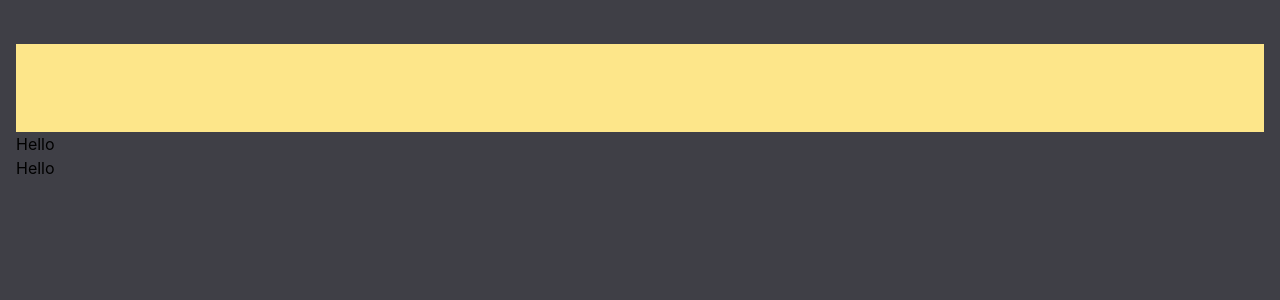
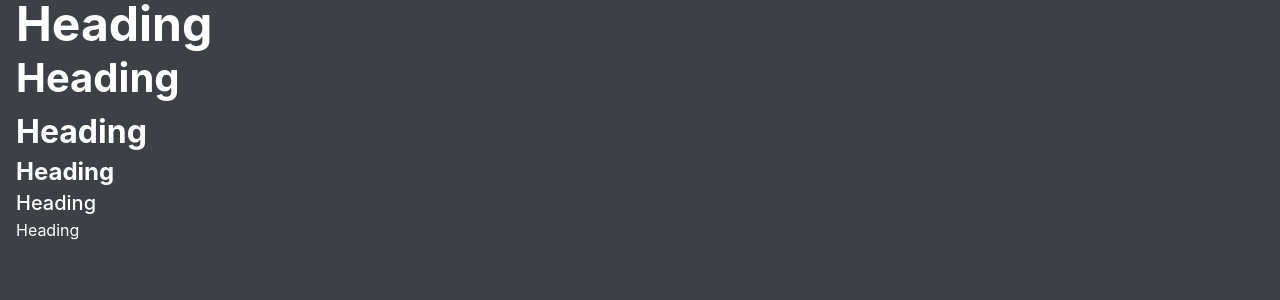
Before and after one commit to dapzer/watch-with-friends-front, a Next.js app: page / in a window 1280 px wide. Shown: the top 300 px of the page. Built offline with nearby package versions, Linux system fonts and the light colour scheme.

Commit message:
feat(typography): Add basic variants

```diff
--- a/package.json
+++ b/package.json
@@ -12,6 +12,7 @@
     "@types/node": "18.15.0",
     "@types/react": "18.0.28",
     "@types/react-dom": "18.0.11",
+    "clsx": "^1.2.1",
     "eslint": "8.36.0",
     "eslint-config-next": "13.2.4",
     "next": "13.2.4",
--- a/src/pages/index.tsx
+++ b/src/pages/index.tsx
@@ -1,6 +1,5 @@
 import Head from "next/head";
 import { Typography } from "@/shared/ui/Typography";
-import Link from "next/link";
 
 export default function Home() {
   return (
@@ -8,11 +7,24 @@ export default function Home() {
       <Head>
         <title>Watch With Friends</title>
       </Head>
-      <div className="container w-full py-11">
-        <div className="w-full bg-amber-200 py-11"></div>
-        <Typography as="h1">Heading</Typography>
-        <Typography as={Link} href={"/"}>
-          Link
+      <div className="container w-full">
+        <Typography as="h1" variant="title">
+          Heading
+        </Typography>
+        <Typography as="h2" variant="title2">
+          Heading
+        </Typography>
+        <Typography as="h3" variant="title3">
+          Heading
+        </Typography>
+        <Typography as="h4" variant="title4">
+          Heading
+        </Typography>
+        <Typography as="a" variant="link">
+          Heading
+        </Typography>
+        <Typography as="span" variant="textSmall">
+          Heading
         </Typography>
       </div>
     </>
--- a/src/shared/ui/Typography/index.tsx
+++ b/src/shared/ui/Typography/index.tsx
@@ -1,4 +1,5 @@
 import React from "react";
+import clsx from "clsx";
 
 type PolymorphicProps<Element extends React.ElementType, Props> = Props &
   Omit<React.ComponentProps<Element>, "as"> & {
@@ -6,10 +7,24 @@ type PolymorphicProps<Element extends React.ElementType, Props> = Props &
   };
 
 interface TypographyProps {
-  // myProp: number;
+  className?: string;
+  variant?: "text" | "title" | "title2" | "title3" | "title4" | "link" | "textSmall";
 }
 
 export const Typography = <Element extends React.ElementType = React.ElementType>(props: PolymorphicProps<Element, TypographyProps>) => {
-  const { as: Component = "div", ...rest } = props;
-  return <Component {...rest}>Hello</Component>;
+  const { as: Component = "div", variant = "text", className, ...rest } = props;
+  return (
+    <Component
+      className={clsx("text-125sm font-medium text-white", {
+        "text-5xl !font-bold": variant == "title",
+        "text-45xl !font-bold": variant == "title2",
+        "text-35xl !font-bold": variant == "title3",
+        "text-2xl !font-bold": variant == "title4",
+        "text-default !font-normal": variant == "textSmall",
+        "cursor-pointer hover:text-blue-600": variant == "link",
+        [`${className}`]: className,
+      })}
+      {...rest}
+    />
+  );
 };
--- a/src/styles/global.css
+++ b/src/styles/global.css
@@ -49,3 +49,7 @@ html {
   border-radius: 8px;
   @apply bg-zinc-700
 }
+
+span {
+  display: block;
+}
--- a/tailwind.config.js
+++ b/tailwind.config.js
@@ -2,7 +2,15 @@
 module.exports = {
   content: ["./src/**/*.{js,ts,jsx,tsx}"],
   theme: {
-    extend: {},
+    extend: {
+      fontSize: {
+        "45xl": "2.5rem",
+        "35xl": "2rem",
+        "1sm": "0.8rem",
+        "125sm": "1.25rem",
+        default: "1rem",
+      },
+    },
     container: {
       center: true,
       padding: "1rem",
```
Also changed, not shown: 1 other file (tests, documents, lock files or other folders).
